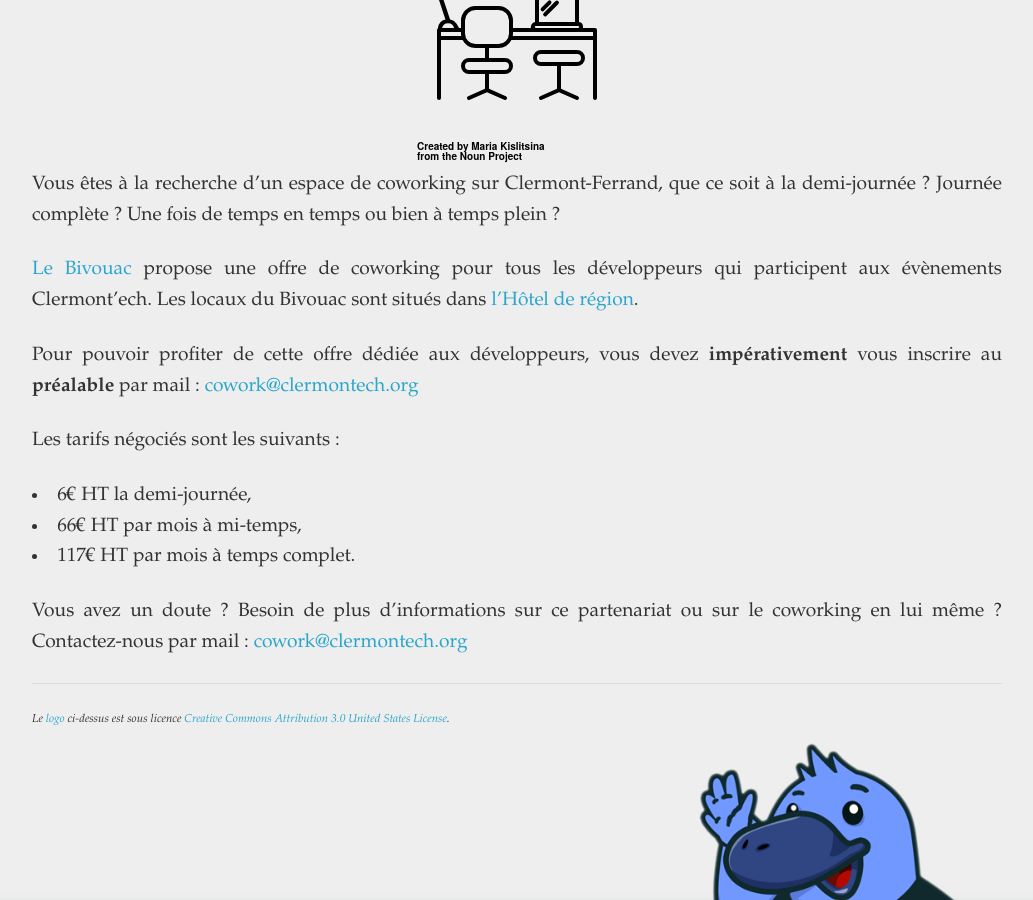
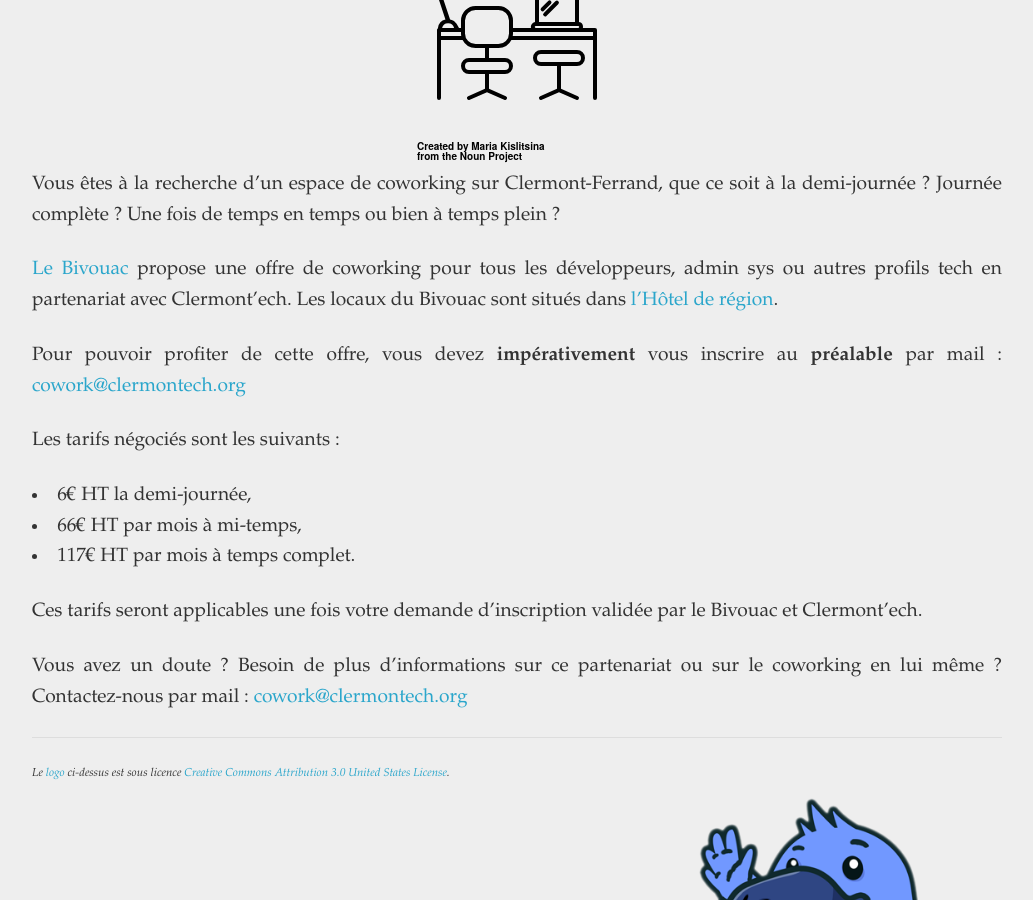
Before and after one commit to clermontech/clermontech.github.com, a Jekyll site: the page built from cowork.md, in a window 1280 px wide and 900 px high, scrolled down 513 px. Shown: the whole window, without its empty margins (123-1156 px from the left). Built offline with Jekyll 4.4.1, drawn with Linux system fonts in a browser that asks for light colours.

Commit message:
complete cowork presentaion

```diff
--- a/cowork.md
+++ b/cowork.md
@@ -9,9 +9,9 @@
 
 Vous êtes à la recherche d'un espace de coworking sur Clermont-Ferrand, que ce soit à la demi-journée ? Journée complète ? Une fois de temps en temps ou bien à temps plein ?
 
-[Le Bivouac](http://www.lebivouac.com/) propose une offre de coworking pour tous les développeurs qui participent aux évènements Clermont'ech. Les locaux du Bivouac sont situés dans [l'Hôtel de région](https://osm.org/go/0AkOKx_14--).
+[Le Bivouac](http://www.lebivouac.com/) propose une offre de coworking pour tous les développeurs, admin sys ou autres profils tech en partenariat avec Clermont'ech. Les locaux du Bivouac sont situés dans [l'Hôtel de région](https://osm.org/go/0AkOKx_14--).
 
-Pour pouvoir profiter de cette offre dédiée aux développeurs, vous devez **impérativement** vous inscrire au **préalable** par mail : <a href="mailto:cowork@clermontech.org">cowork@clermontech.org</a>
+Pour pouvoir profiter de cette offre, vous devez **impérativement** vous inscrire au **préalable** par mail : <a href="mailto:cowork@clermontech.org">cowork@clermontech.org</a>
 
 Les tarifs négociés sont les suivants :
 
@@ -19,6 +19,8 @@
 - 66€ HT par mois à mi-temps,
 - 117€ HT par mois à temps complet.
 
+Ces tarifs seront applicables une fois votre demande d'inscription validée par le Bivouac et Clermont'ech.
+
 Vous avez un doute ? Besoin de plus d'informations sur ce partenariat ou sur le coworking en lui même ? Contactez-nous par mail : <a href="mailto:cowork@clermontech.org">cowork@clermontech.org</a>
 
 <hr>
```
